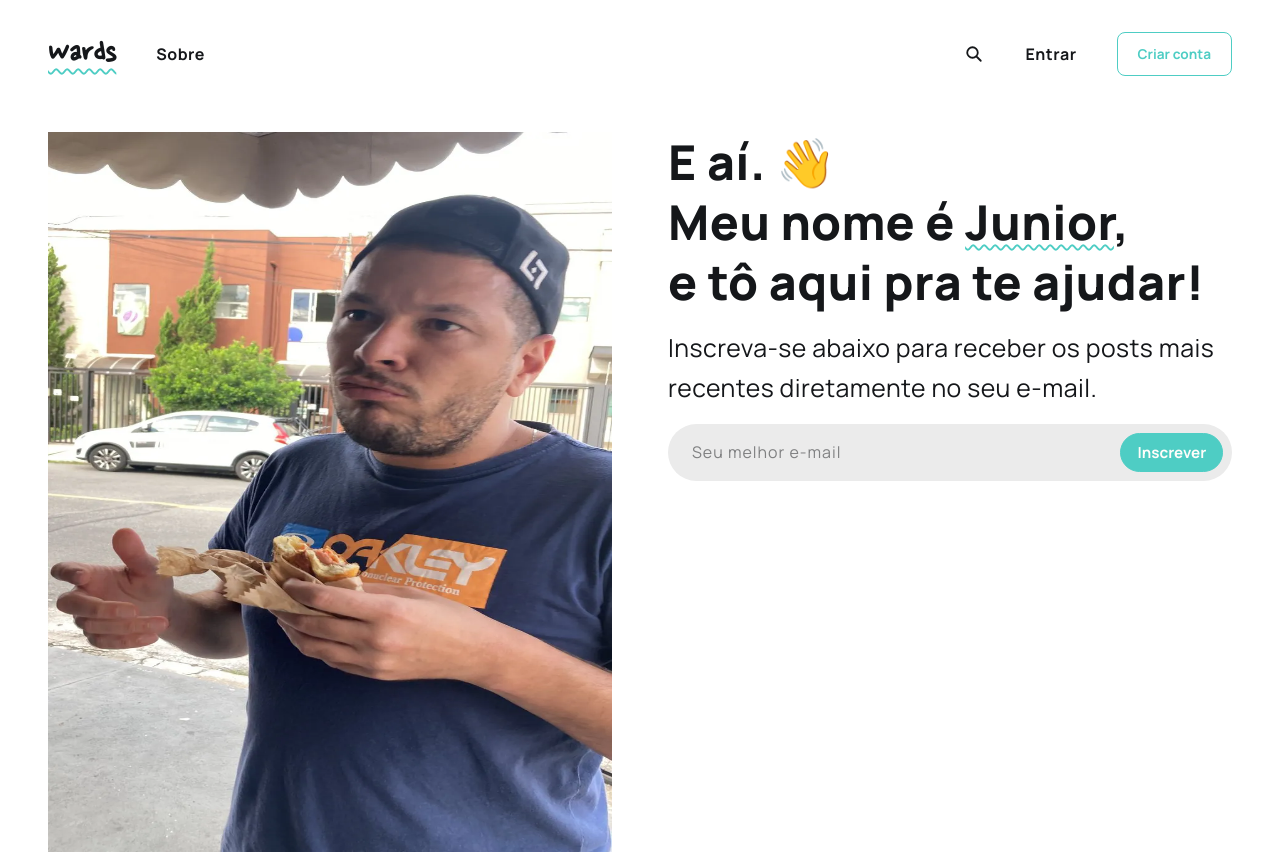
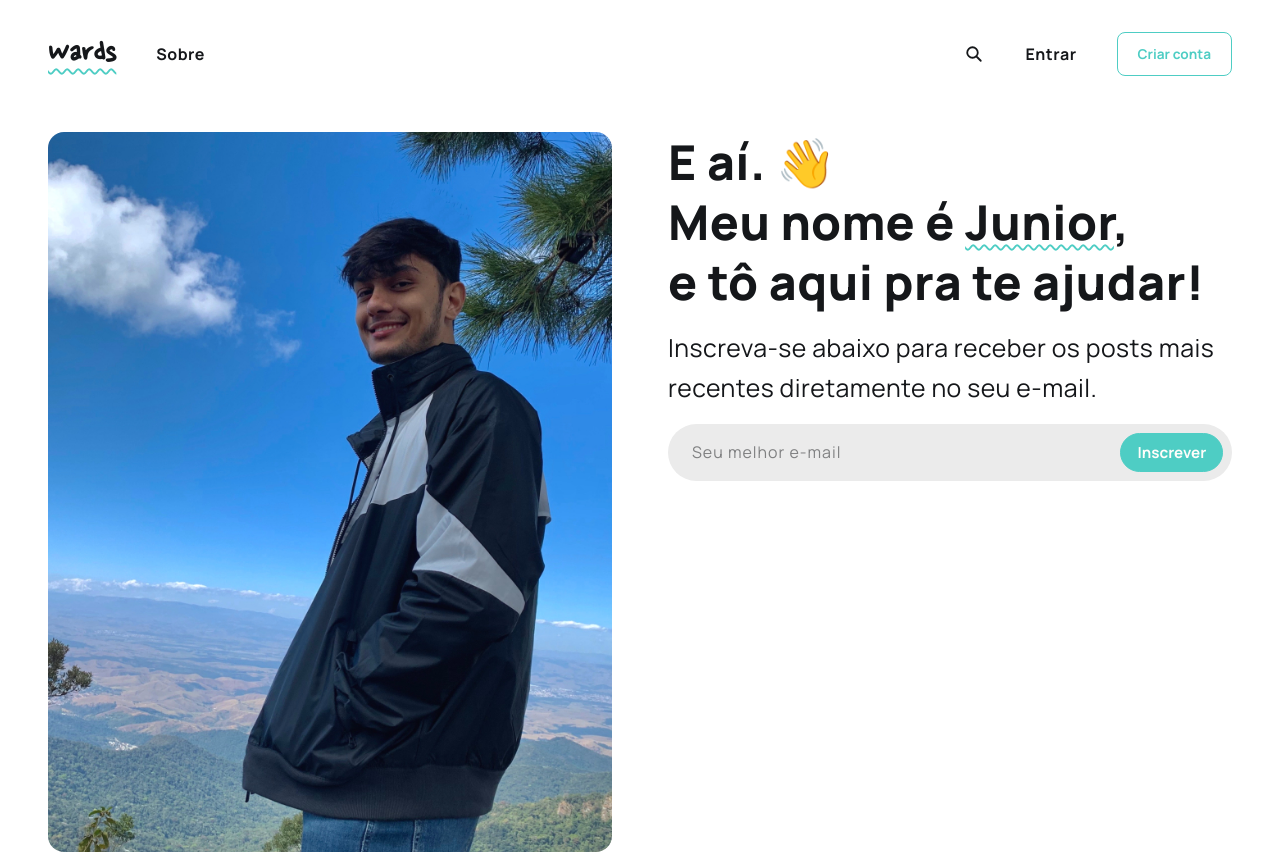
Before and after one commit to junioranheu/wards-front, a Next.js app: page / in a window 1280 px wide. Shown: the top 854 px of the page. Built offline with nearby package versions, Linux system fonts and the light colour scheme.

Commit message:
ajustes gerais

```diff
--- a/app/(main)/(index)/components/intro/index.module.scss
+++ b/app/(main)/(index)/components/intro/index.module.scss
@@ -11,8 +11,10 @@
         height: 100%;
 
         img {
+            object-fit: cover;
             width: 100%;
             height: 90vh;
+            border-radius: 1rem;
         }
     }
 
--- a/app/(main)/(index)/components/intro/index.tsx
+++ b/app/(main)/(index)/components/intro/index.tsx
@@ -1,4 +1,4 @@
-import ImgPerfil from '@/assets/images/outros/kapas.webp';
+import ImgPerfil from '@/assets/images/outros/junioranheu.jpg';
 import BotaoAlternativo from '@/components/botaoAlternativo';
 import useElementoAcompanhaScroll from '@/hooks/useElementoAcompanhaScroll';
 import Image from 'next/image';
--- a/hooks/useElementoAcompanhaScroll.tsx
+++ b/hooks/useElementoAcompanhaScroll.tsx
@@ -23,7 +23,7 @@ export default function useElementoAcompanhaScroll(refDivPai: RefObject<HTMLDivE
                     const porcentagemTamanhoOffsetTopDivMain = (offsetTop / refDivPaiCurrent.getBoundingClientRect().height) * 100;
 
                     // Calcular o limite máximo que a refDivScrollavel pode chegar no scroll;
-                    const porcentagemExtraParaCompensar = 2.5;
+                    const porcentagemExtraParaCompensar = 1;
                     const maxPorcentagem = 100 - (porcentagemTamanhoDivTextoDescontadoComBaseNaDivMain + porcentagemTamanhoOffsetTopDivMain) + porcentagemExtraParaCompensar;
 
                     // Porcentam da refDivPai scrollada atualmente;
```
Also changed, not shown: assets/images/outros/junioranheu.jpg (added), 1 other file (tests, documents, lock files or other folders).
